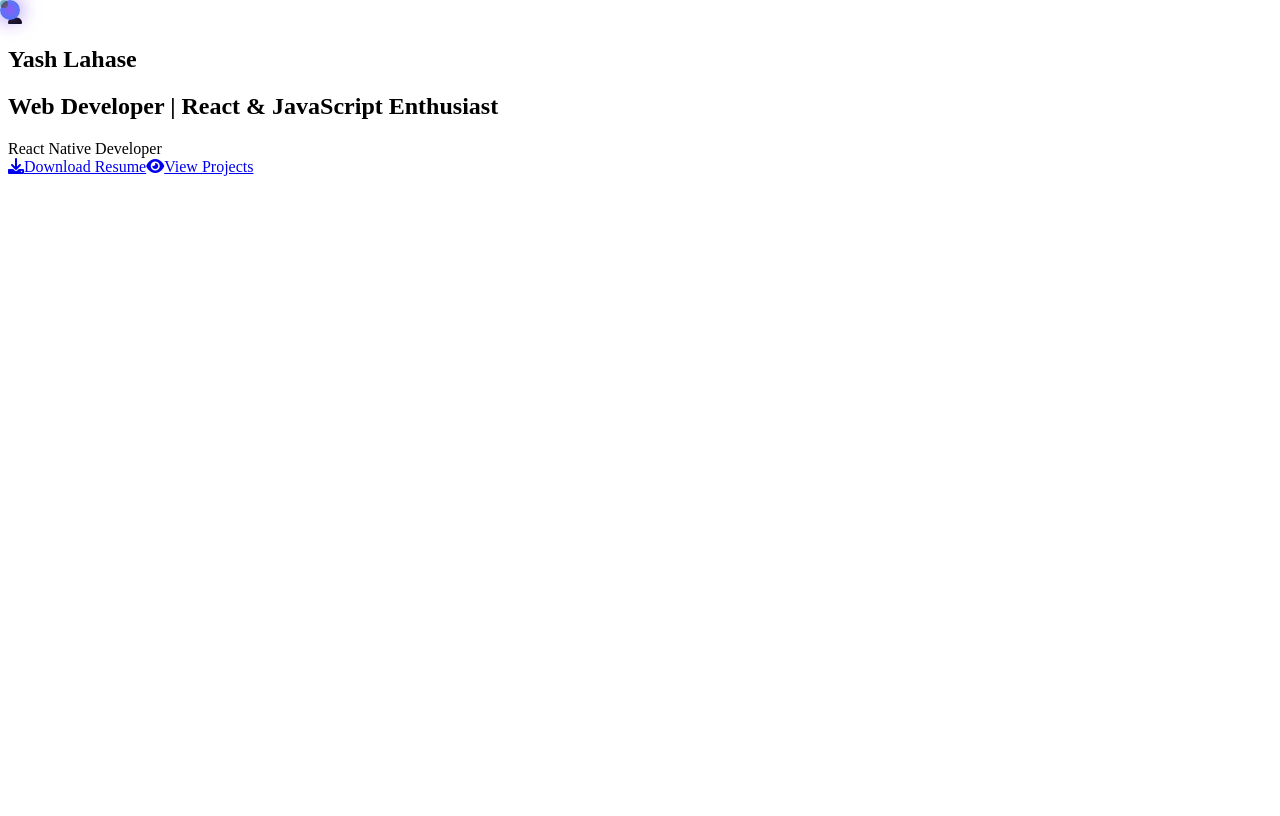
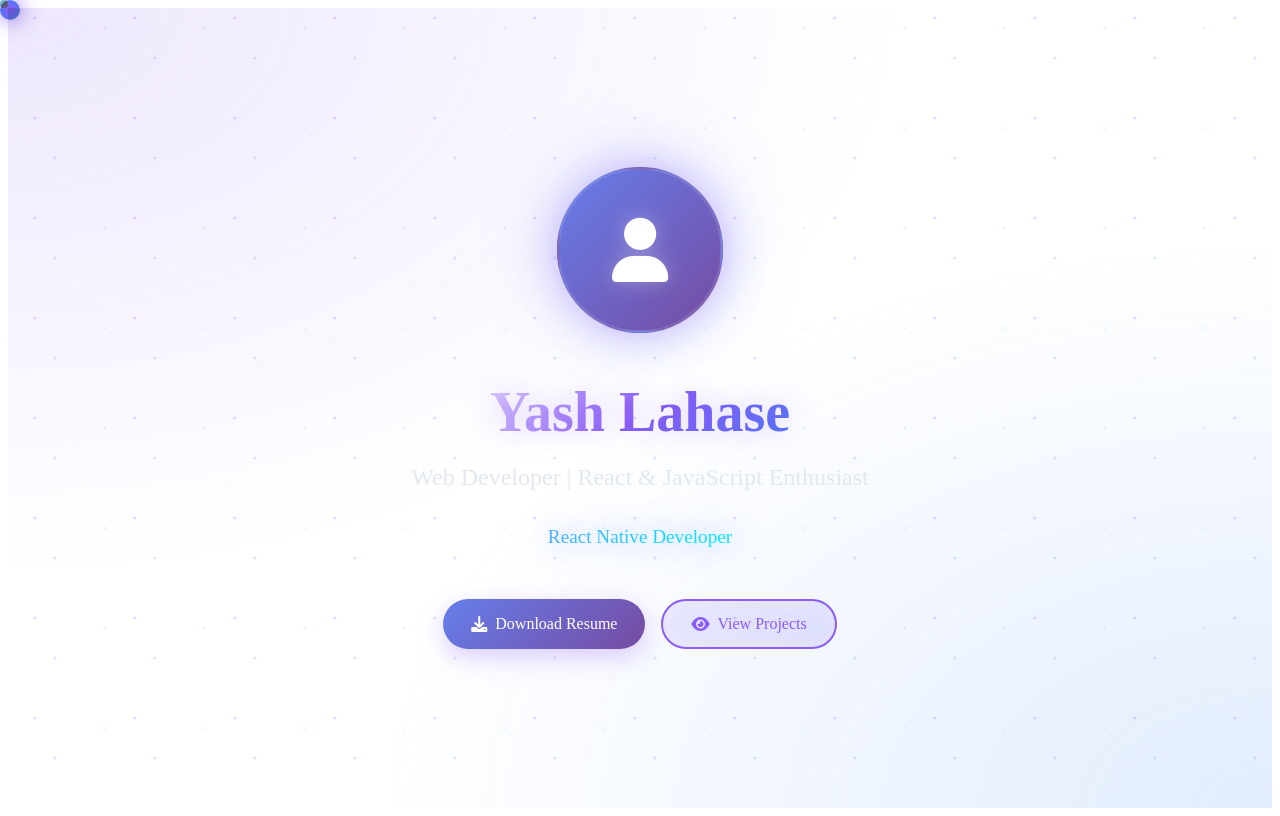
Before and after one commit to yashlahase/Portfolio, a React (Create React App) app: page / in a window 1280 px wide. Built offline with nearby package versions, Linux system fonts and the light colour scheme.

Commit message:
added styles for hero section

```diff
--- a/src/style.css
+++ b/src/style.css
@@ -47,3 +47,213 @@
   background: radial-gradient(circle, var(--cyan-glow), var(--purple-glow));
   box-shadow: 0 0 30px var(--cyan-glow);
 }
+
+/* Hero Section */
+.hero {
+  min-height: 100vh;
+  display: flex;
+  align-items: center;
+  justify-content: center;
+  position: relative;
+  background:
+    radial-gradient(ellipse at top left, rgba(139, 92, 246, 0.15) 0%, transparent 50%),
+    radial-gradient(ellipse at bottom right, rgba(59, 130, 246, 0.15) 0%, transparent 50%);
+}
+
+.particles {
+  position: absolute;
+  top: 0;
+  left: 0;
+  width: 100%;
+  height: 100%;
+  background-image:
+    radial-gradient(2px 2px at 20px 30px, rgba(139, 92, 246, 0.4), transparent),
+    radial-gradient(2px 2px at 40px 70px, rgba(59, 130, 246, 0.3), transparent),
+    radial-gradient(1px 1px at 90px 40px, rgba(6, 182, 212, 0.5), transparent);
+  background-repeat: repeat;
+  background-size: 100px 100px;
+  animation: float 25s infinite linear;
+}
+
+@keyframes float {
+  0% { transform: translateY(0px) translateX(0px); }
+  33% { transform: translateY(-30px) translateX(10px); }
+  66% { transform: translateY(-60px) translateX(-5px); }
+  100% { transform: translateY(-100px) translateX(0px); }
+}
+
+.hero-content {
+  text-align: center;
+  z-index: 2;
+  animation: fadeInUp 1s ease-out;
+}
+
+@keyframes fadeInUp {
+  from {
+    opacity: 0;
+    transform: translateY(50px);
+  }
+  to {
+    opacity: 1;
+    transform: translateY(0);
+  }
+}
+
+.hero-image {
+  margin-bottom: 2rem;
+}
+
+.image-placeholder {
+  width: 160px;
+  height: 160px;
+  border-radius: 50%;
+  background: var(--primary-gradient);
+  display: flex;
+  align-items: center;
+  justify-content: center;
+  margin: 0 auto;
+  box-shadow:
+    0 0 40px rgba(139, 92, 246, 0.4),
+    0 0 80px rgba(59, 130, 246, 0.2);
+  animation: pulse 3s infinite;
+  border: 3px solid rgba(255, 255, 255, 0.1);
+  position: relative;
+  overflow: hidden;
+}
+
+@keyframes pulse {
+  0%, 100% {
+    transform: scale(1);
+    box-shadow:
+      0 0 40px rgba(139, 92, 246, 0.4),
+      0 0 80px rgba(59, 130, 246, 0.2);
+  }
+  50% {
+    transform: scale(1.05);
+    box-shadow:
+      0 0 60px rgba(139, 92, 246, 0.6),
+      0 0 120px rgba(59, 130, 246, 0.3);
+  }
+}
+
+.image-placeholder i {
+  font-size: 4rem;
+  color: var(--text-primary);
+  filter: drop-shadow(0 0 10px rgba(255, 255, 255, 0.3));
+}
+
+.image-placeholder img {
+  width: 100%;
+  height: 100%;
+  border-radius: 50%;
+  object-fit: cover;
+  display: block;
+}
+
+.hero-name {
+  font-size: 3.5rem;
+  font-weight: 700;
+  margin-bottom: 1rem;
+  background: linear-gradient(135deg, #ffffff 0%, #8b5cf6 50%, #3b82f6 100%);
+  -webkit-background-clip: text;
+  -webkit-text-fill-color: transparent;
+  background-clip: text;
+  text-shadow: 0 0 30px rgba(139, 92, 246, 0.3);
+}
+
+.hero-title {
+  font-size: 1.5rem;
+  color: var(--text-secondary);
+  margin-bottom: 1rem;
+  font-weight: 400;
+}
+
+.typing-text {
+  height: 60px;
+  display: flex;
+  align-items: center;
+  justify-content: center;
+  margin-bottom: 2rem;
+}
+
+.typing {
+  font-size: 1.2rem;
+  background: var(--accent-gradient);
+  -webkit-background-clip: text;
+  -webkit-text-fill-color: transparent;
+  background-clip: text;
+  font-weight: 500;
+  animation: glow 2s ease-in-out infinite alternate;
+}
+
+@keyframes glow {
+  from {
+    filter: drop-shadow(0 0 5px rgba(139, 92, 246, 0.5));
+  }
+  to {
+    filter: drop-shadow(0 0 15px rgba(59, 130, 246, 0.8));
+  }
+}
+
+.hero-buttons {
+  display: flex;
+  gap: 1rem;
+  justify-content: center;
+  flex-wrap: wrap;
+}
+
+.btn-primary, .btn-secondary {
+  padding: 14px 28px;
+  border: none;
+  border-radius: 25px;
+  font-size: 1rem;
+  font-weight: 500;
+  cursor: pointer;
+  transition: all 0.3s ease;
+  display: flex;
+  align-items: center;
+  gap: 8px;
+  text-decoration: none;
+  position: relative;
+  overflow: hidden;
+}
+
+.btn-primary {
+  background: var(--primary-gradient);
+  color: var(--text-primary);
+  box-shadow: 0 8px 25px rgba(139, 92, 246, 0.3);
+}
+
+.btn-primary::before {
+  content: '';
+  position: absolute;
+  top: 0;
+  left: -100%;
+  width: 100%;
+  height: 100%;
+  background: linear-gradient(90deg, transparent, rgba(255, 255, 255, 0.2), transparent);
+  transition: left 0.5s ease;
+}
+
+.btn-primary:hover::before {
+  left: 100%;
+}
+
+.btn-primary:hover {
+  transform: translateY(-3px);
+  box-shadow: 0 12px 35px rgba(139, 92, 246, 0.4);
+}
+
+.btn-secondary {
+  background: rgba(139, 92, 246, 0.1);
+  color: var(--purple-glow);
+  border: 2px solid var(--purple-glow);
+  backdrop-filter: blur(10px);
+}
+
+.btn-secondary:hover {
+  background: var(--purple-glow);
+  color: var(--text-primary);
+  transform: translateY(-3px);
+  box-shadow: 0 12px 35px rgba(139, 92, 246, 0.4);
+}
```
